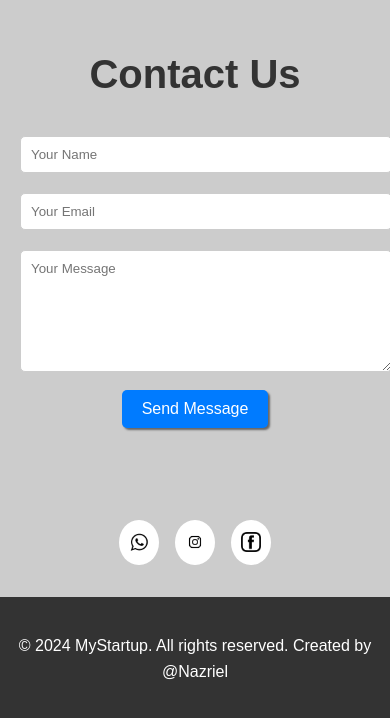
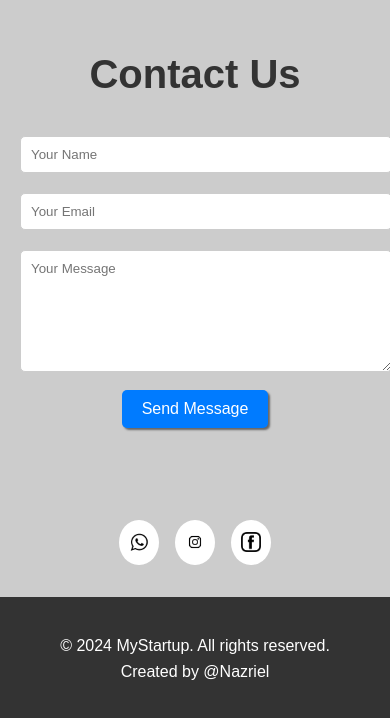
Before and after one commit to Nanazz25/landing-page, a plain HTML site: page index.html in a window 390 px wide. Shown: the part 2006-2724 px from the top of the page. Drawn offline with Linux system fonts and the light colour scheme.

Commit message:
Memperbaiki CSS Footer

```diff
--- a/styles.css
+++ b/styles.css
@@ -200,6 +200,7 @@ footer {
   padding: 20px 0;
 }
 
+
 @media (max-width: 768px) {
   header nav {
     align-items: center;
@@ -260,4 +261,12 @@ footer {
     flex-direction: column;
     align-items: center;
   }
+
+  footer {
+    display: flex;
+    justify-content: center;
+  }
+  footer p {
+    width: 290px;
+  }
 }
```
